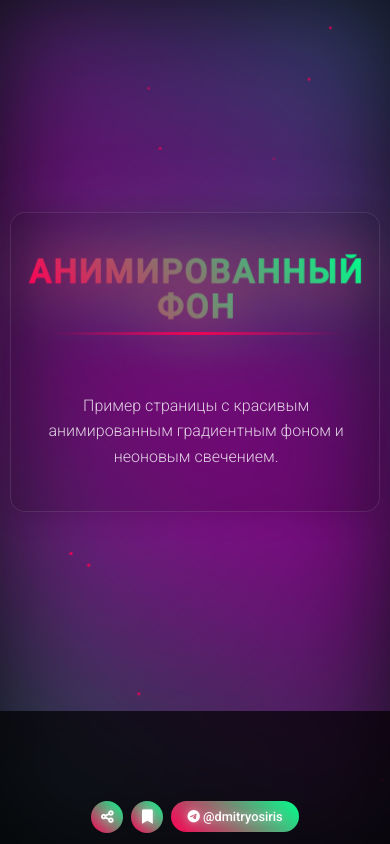
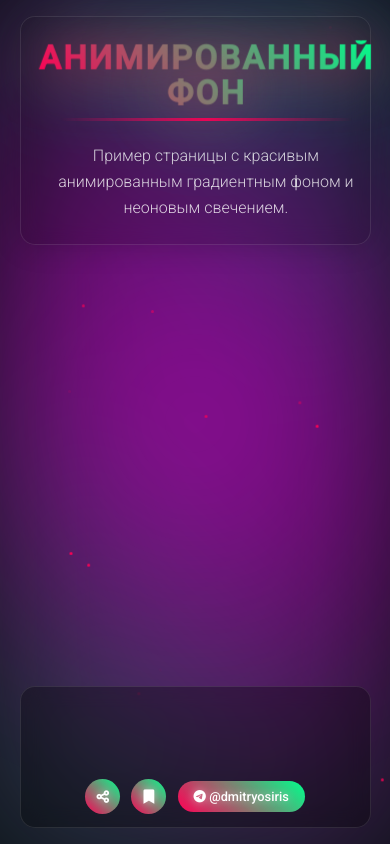
Before and after one commit to dmitrymx/dmitrymx.github.io, a plain HTML site: page index.html in a window 390 px wide. Shown: the top 844 px of the page. Drawn offline with Linux system fonts and the light colour scheme.

Commit message:
Update index.html

```diff
--- a/index.html
+++ b/index.html
@@ -505,10 +505,18 @@
 
         /* Добавим медиа-запросы для мобильных устройств */
         @media (max-width: 768px) {
+            body {
+                display: flex;
+                flex-direction: column;
+                justify-content: space-between;
+                min-height: 100vh;
+            }
+
             .content {
                 padding: 2rem;
-                width: 95%;
-                margin-bottom: 150px; /* Добавляем отступ снизу для контента */
+                width: 90%;
+                margin: 2rem auto;
+                min-height: auto;
             }
 
             h1 {
@@ -519,9 +527,36 @@
                 font-size: 1rem;
             }
 
+            /* Переносим боковые иконки в верхнюю часть экрана */
+            .floating-icons {
+                position: static;
+                flex-direction: row;
+                justify-content: center;
+                transform: none;
+                margin: 1rem auto;
+                gap: 1rem;
+            }
+
+            /* Стилизуем нижнюю панель */
+            .bottom-text {
+                position: static;
+                margin: 2rem auto;
+                width: 90%;
+                padding: 1rem;
+                background: rgba(0, 0, 0, 0.3);
+                backdrop-filter: blur(10px);
+                border-radius: 15px;
+                border: 1px solid rgba(255, 255, 255, 0.1);
+            }
+
+            /* Делаем контактные кнопки в ряд */
             .contact-container {
-                flex-direction: column;
+                display: flex;
+                flex-direction: row;
+                justify-content: center;
                 gap: 1rem;
+                flex-wrap: wrap;
+                margin-top: 1rem;
             }
 
             .icon-button {
@@ -531,49 +566,17 @@
 
             .contact-link {
                 padding: 0.6rem 1.5rem;
-                font-size: 0.9rem;
-            }
-
-            /* Полностью переделываем расположение элементов */
-            .floating-icons {
-                display: none; /* Скрываем боковые иконки на мобильных */
-            }
-
-            /* Фиксируем нижний текст внизу экрана */
-            .bottom-text {
-                position: fixed;
-                bottom: 0;
-                left: 0;
-                width: 100%;
-                background: rgba(0, 0, 0, 0.7);
-                backdrop-filter: blur(10px);
-                padding: 1rem;
-                box-sizing: border-box;
-                z-index: 100;
-            }
-
-            /* Делаем контактные кнопки в ряд */
-            .contact-container {
-                flex-direction: row;
-                justify-content: center;
-                flex-wrap: wrap;
             }
         }
 
         @media (max-width: 480px) {
+            .content {
+                padding: 1.5rem;
+                margin: 1rem auto;
+            }
+
             h1 {
                 font-size: 2rem;
-            }
-
-            .content {
-                padding: 1.5rem;
-                min-height: 300px;
-                margin-bottom: 120px; /* Уменьшаем отступ для маленьких экранов */
-            }
-
-            body::before,
-            body::after {
-                filter: blur(50px);
             }
 
             .flame {
@@ -587,8 +590,8 @@
 
             /* Уменьшаем размер кнопок */
             .icon-button {
-                width: 32px;
-                height: 32px;
+                width: 35px;
+                height: 35px;
                 font-size: 0.9rem;
             }
 
@@ -597,13 +600,20 @@
                 font-size: 0.8rem;
             }
 
-            /* Уменьшаем отступы в нижней панели */
+            /* Уменьшаем отступы */
             .bottom-text {
-                padding: 0.7rem;
+                padding: 0.8rem;
+                margin: 1rem auto;
             }
 
             .contact-container {
-                gap: 0.5rem;
+                gap: 0.7rem;
+            }
+
+            /* Уменьшаем отступы между элементами */
+            .floating-icons {
+                gap: 0.7rem;
+                margin: 0.7rem auto;
             }
         }
 
```
